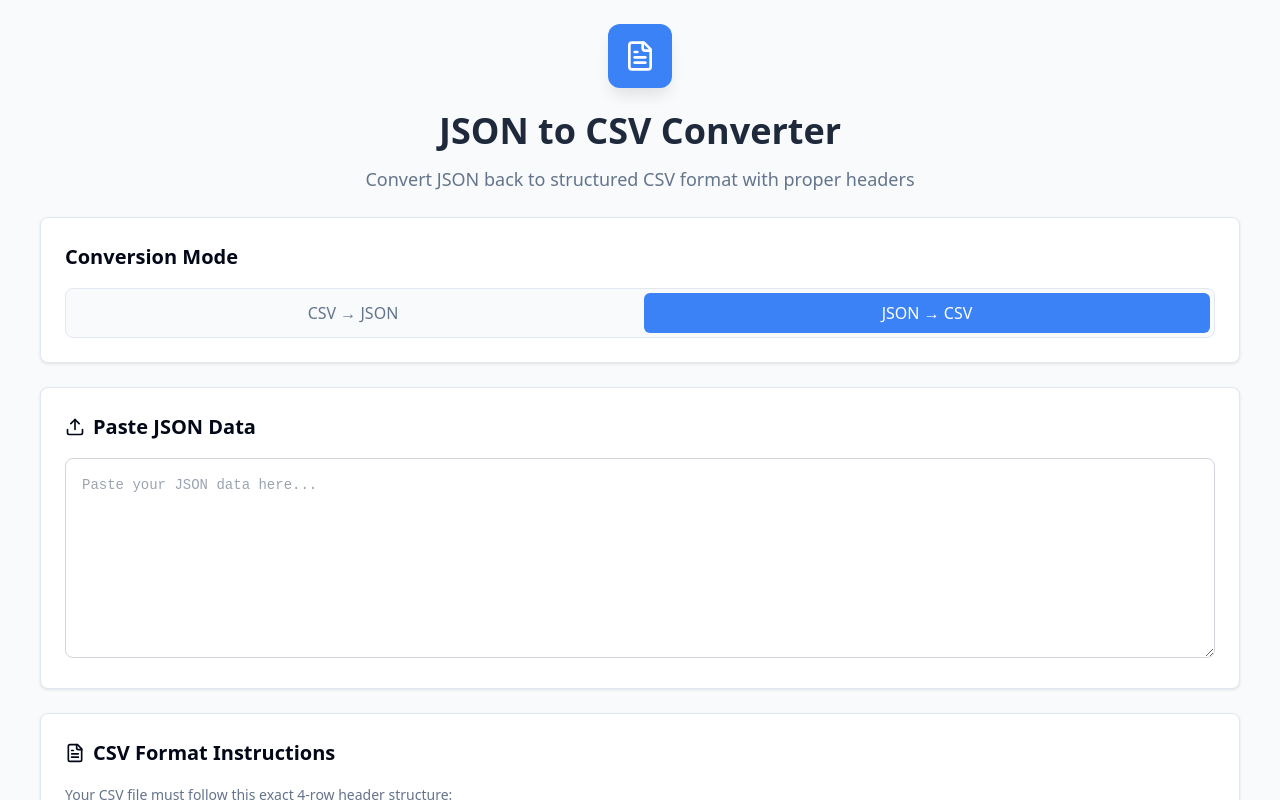
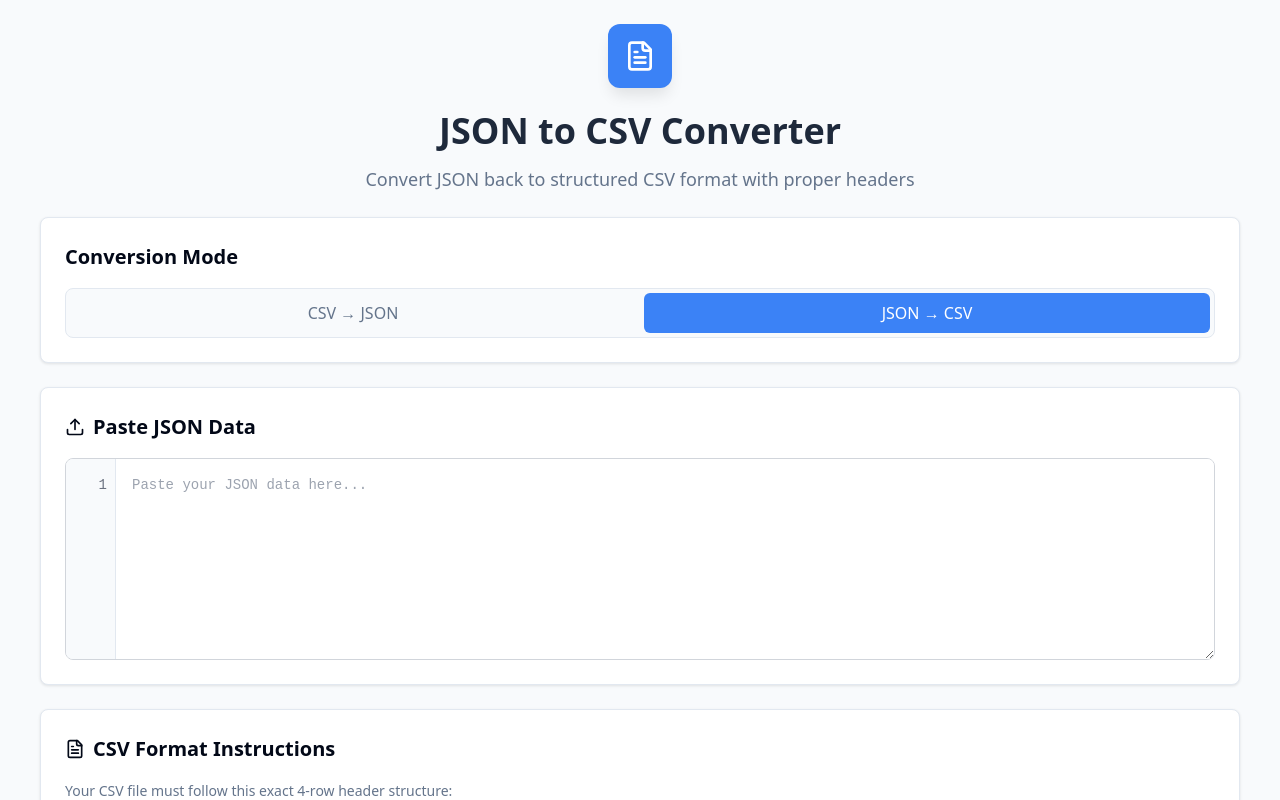
Before and after one commit to keslerj13/argonaut, a React (Vite) app: page / in a window 1280 px wide. Both pictures are taken after a click on the button "JSON → CSV". Shown: the top 800 px of the page. Built offline with nearby package versions, Linux system fonts and the light colour scheme.

Commit message:
Add line numbers to JSON input
Add line numbers to the JSON input area to help users identify errors during import.

```diff
--- a/src/pages/Index.tsx
+++ b/src/pages/Index.tsx
@@ -531,21 +531,49 @@ const Index = () => {
             </div>
           ) : (
             <div>
+              <div style={{ position: 'relative', border: '1px solid #d1d5db', borderRadius: '8px', overflow: 'hidden' }}>
+                <div style={{ display: 'flex', minHeight: '200px' }}>
+                  {/* Line numbers */}
+                  <div
+                    style={{
+                      backgroundColor: '#f8fafc',
+                      borderRight: '1px solid #e2e8f0',
+                      padding: '16px 8px',
+                      fontSize: '14px',
+                      fontFamily: 'monospace',
+                      color: '#6b7280',
+                      lineHeight: '1.5',
+                      userSelect: 'none',
+                      minWidth: '50px',
+                      textAlign: 'right'
+                    }}
+                  >
+                    {jsonInput.split('\n').map((_, index) => (
+                      <div key={index} style={{ height: '21px' }}>
+                        {index + 1}
+                      </div>
+                    ))}
+                  </div>
+
+                  {/* Textarea */}
                   <textarea
                     value={jsonInput}
                     onChange={(e) => setJsonInput(e.target.value)}
                     placeholder="Paste your JSON data here..."
                     style={{
-                  width: '100%',
+                      flex: 1,
                       minHeight: '200px',
                       padding: '16px',
-                  border: '1px solid #d1d5db',
-                  borderRadius: '8px',
+                      border: 'none',
+                      outline: 'none',
                       fontSize: '14px',
                       fontFamily: 'monospace',
-                  resize: 'vertical'
+                      resize: 'vertical',
+                      lineHeight: '1.5'
                     }}
                   />
+                </div>
+              </div>
 
               {jsonInput.trim() && (
                 <div style={{ marginTop: '16px', display: 'flex', justifyContent: 'center' }}>
```
Lines whose indentation alone changed are shown as unchanged.
